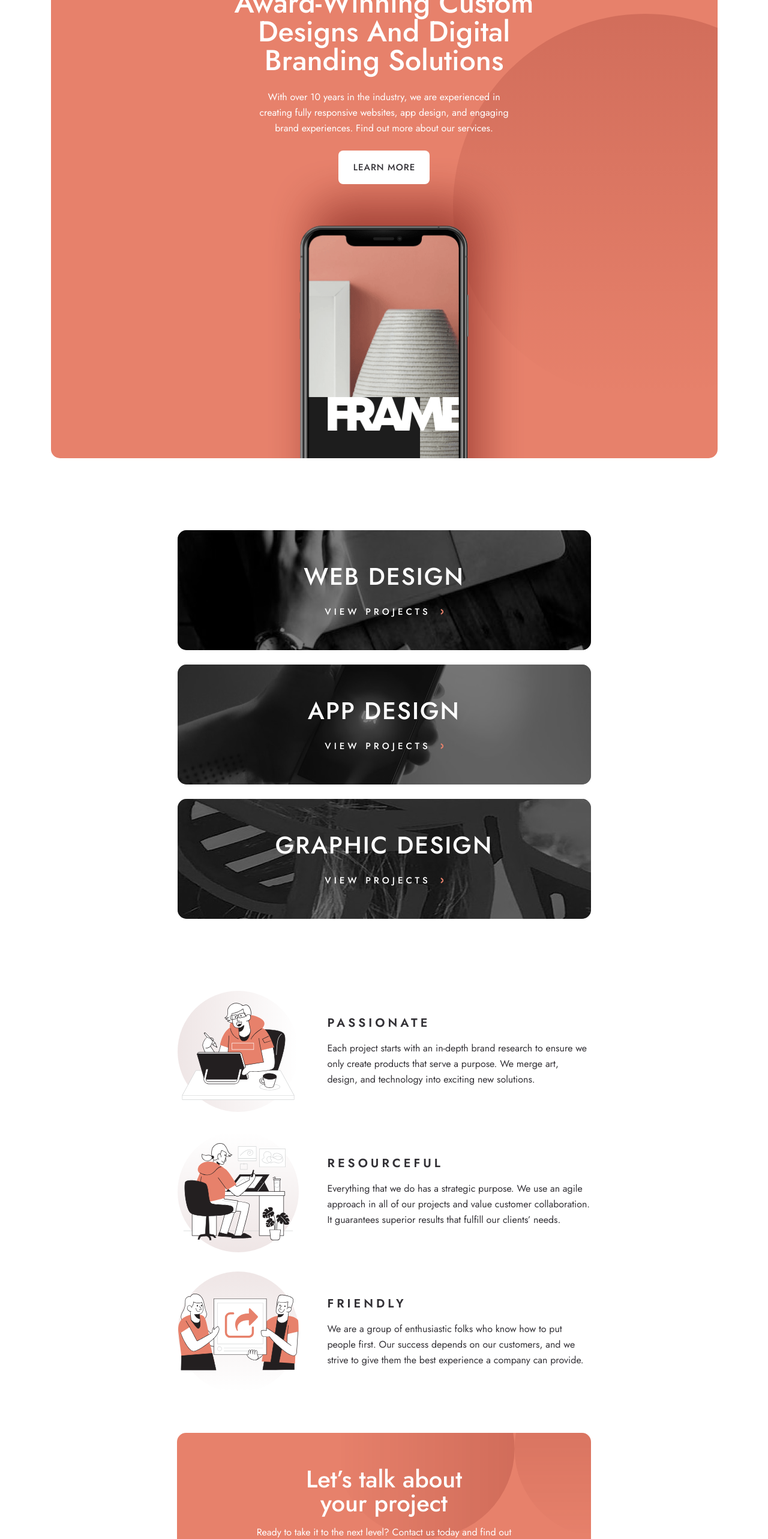
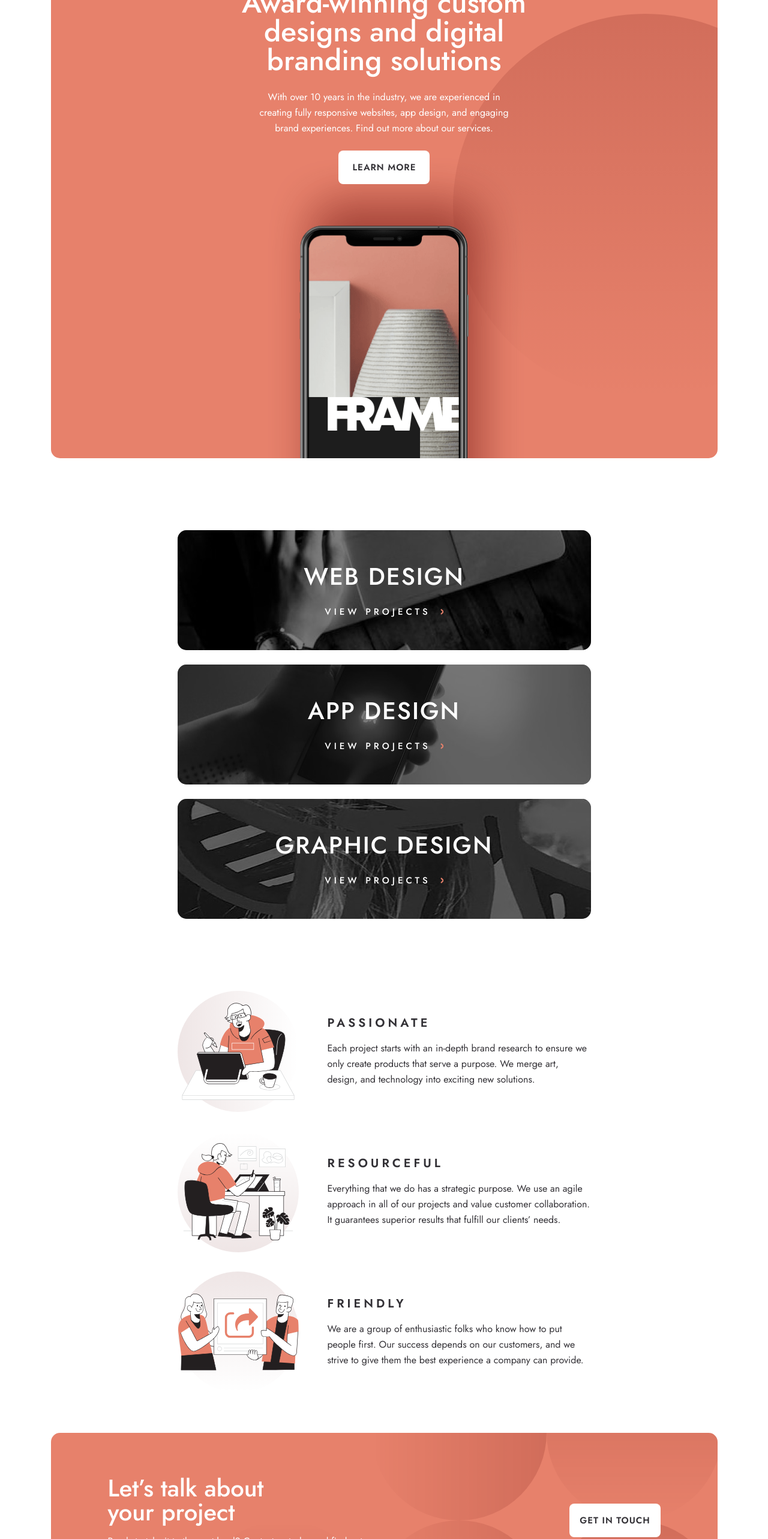
Before and after one commit to BryanEnriquez/designo, a React (Create React App) app: page / in a window 1280 px wide. Shown: the part 234-2800 px from the top of the page at 60% size. Built offline with nearby package versions, Linux system fonts and the light colour scheme.

Commit message:
Update cta to be more responsive

```diff
--- a/src/components/Button.scss
+++ b/src/components/Button.scss
@@ -9,7 +9,6 @@
   width: 15.2rem;
   font-size: 1.5rem;
   line-height: 2.2rem;
-  font-weight: 500; // 500~600
   letter-spacing: 1px;
   text-transform: uppercase;
   text-decoration: none;
@@ -21,6 +20,7 @@
   &--white {
     color: var(--color-secondary-dark, #333136);
     background-color: var(--color-primary-light, #fff);
+    font-weight: 600;
   }
 
   &--primary {
--- a/src/components/CTA.scss
+++ b/src/components/CTA.scss
@@ -2,9 +2,10 @@
 
 .cta {
   position: relative;
-  max-width: 32.7rem;
-  margin: 0 auto 0;
-  padding: 6.4rem 2.4rem;
+  width: calc(100% - 48px);
+  max-width: 1111px;
+  margin: 0 auto;
+  padding: 64px 24px;
   overflow: hidden;
 
   border-radius: 15px;
@@ -12,19 +13,18 @@
   background-color: var(--color-primary-peach, #e7816b);
 
   @media (min-width: $media-m) {
-    padding: 5.7rem 12rem;
-    max-width: 69rem;
+    padding: 57px 57px;
+    width: calc(100% - 78px);
   }
-  @media (min-width: $media-l) {
-    padding: 7.2rem 9.5rem;
-    max-width: 111.1rem;
+  @media (min-width: $cta-l) {
+    padding: 72px 95px;
   }
 
   &__bg {
     position: absolute;
     // display: block;
     bottom: 0;
-    right: -45%;
+    right: -154px;
     height: 100%;
     width: auto;
     transform: scale(160%);
@@ -37,7 +37,7 @@
       transform: scale(170%);
       right: 2%;
     }
-    @media (min-width: $media-l) {
+    @media (min-width: $cta-l) {
       transform: scale(200%);
       right: 19%;
     }
@@ -51,23 +51,21 @@
     text-align: center;
     z-index: 10;
 
-    @media (min-width: $media-l) {
+    @media (min-width: $cta-l) {
       flex-direction: row;
       justify-content: space-between;
       text-align: left;
     }
 
     .copy {
-      @media (min-width: $media-l) {
-        max-width: 44rem;
-      }
+      max-width: 44rem;
     }
 
     span {
       display: block;
       font-size: 3.2rem;
       font-weight: 500;
-      line-height: 112%;
+      line-height: 3.6rem;
 
       @media (min-width: $media-m) {
         font-size: 4rem;
@@ -78,14 +76,14 @@
     p {
       margin: 1.6rem 0 3.2rem 0;
       font-size: 1.5rem;
-      line-height: 167%;
+      line-height: 2.5rem;
       font-weight: 400;
 
       @media (min-width: $media-m) {
         font-size: 1.6rem;
-        line-height: 162%;
+        line-height: 2.6rem;
       }
-      @media (min-width: $media-l) {
+      @media (min-width: $cta-l) {
         margin: 1.6rem 0 0 0;
       }
     }
--- a/src/components/Hero.scss
+++ b/src/components/Hero.scss
@@ -108,7 +108,6 @@
       font-size: 3.2rem;
       line-height: 3.6rem;
       font-weight: 500;
-      text-transform: capitalize;
 
       @media (min-width: $media-m) {
         font-size: 4.8rem;
--- a/src/copy/heroConfig.js
+++ b/src/copy/heroConfig.js
@@ -10,27 +10,27 @@ export const heroConfig = {
     mods: { hero: MAIN, bg: MAIN, copy: MAIN },
   },
   '/web-design': {
-    heading: 'Web design',
+    heading: 'Web Design',
     p: 'We build websites that serve as powerful marketing tools and bring memorable brand experiences.',
     mods: { hero: DESIGN, bg: 'web', copy: DESIGN },
   },
   '/app-design': {
-    heading: 'App design',
+    heading: 'App Design',
     p: 'Our mobile designs bring intuitive digital solutions to your customers right at their fingertips.',
     mods: { hero: DESIGN, bg: 'app', copy: DESIGN },
   },
   '/graphic-design': {
-    heading: 'Graphic design',
+    heading: 'Graphic Design',
     p: 'We deliver eye-catching branding materials that are tailored to meet your business objectives.',
     mods: { hero: DESIGN, bg: 'graphic', copy: DESIGN },
   },
   '/about': {
-    heading: 'About us',
+    heading: 'About Us',
     p: "Founded in 2010, we are a creative agency that produces lasting results for our clients. We’ve partnered with many startups, corporations, and nonprofits alike to craft designs that make real impact. We’re always looking forward to creating brands, products, and digital experiences that connect with our clients' audiences.",
     mods: { hero: ABOUT, bg: ABOUT, copy: ABOUT },
   },
   '/contact': {
-    heading: 'Contact us',
+    heading: 'Contact Us',
     p: 'Ready to take it to the next level? Let’s talk about your project or idea and find out how we can help your business grow. If you are looking for unique digital experiences that’s relatable to your users, drop us a line.',
     mods: { hero: CONTACT, bg: CONTACT, copy: CONTACT },
   },
--- a/src/css/_variables.scss
+++ b/src/css/_variables.scss
@@ -1,6 +1,9 @@
 $media-s: 691px;
 $media-m: 768px;
+$media-m2: 1150px;
 $media-l: 1440px;
+
+$cta-l: 1050px;
 
 $header-height: 9.6rem;
 $header-height-m: 15.5rem;
```
